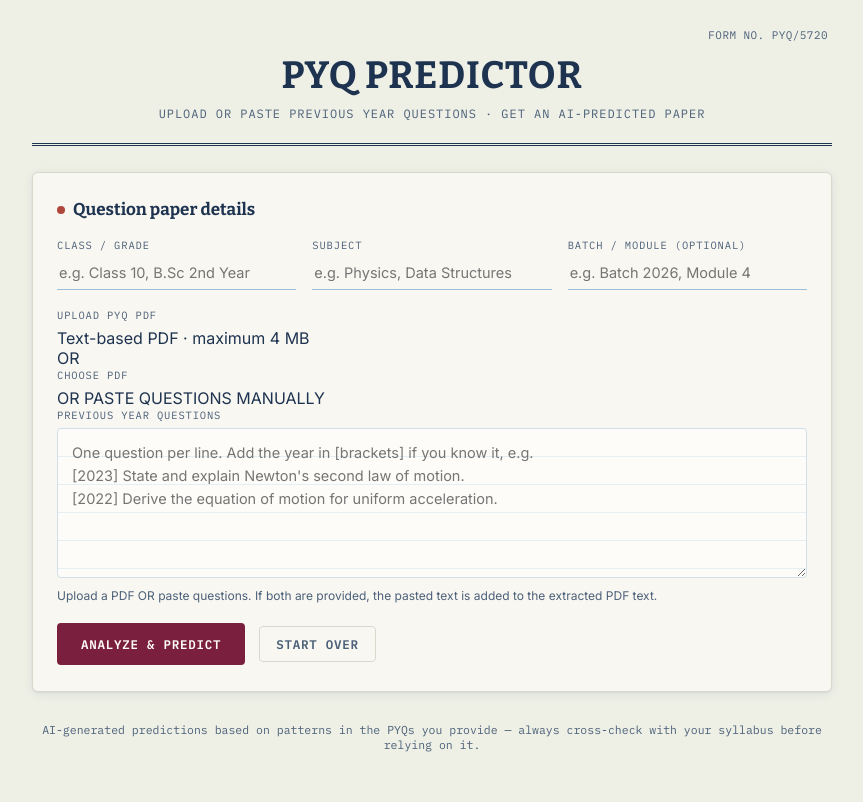
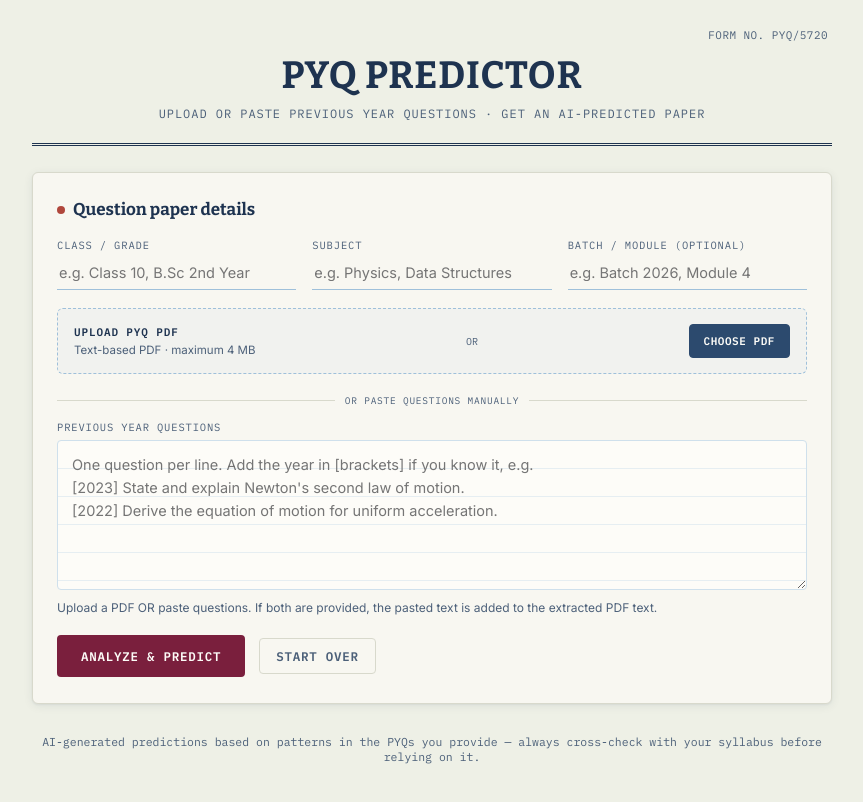
Before and after one commit to naliathdivanshu-bot/pyqproj, a Next.js app: page / in a window 1280 px wide. Shown: the top 802 px of the page, without its empty margins (208-1071 px from the left). Built offline with nearby package versions, Linux system fonts and the light colour scheme.

Commit message:
Style PDF upload interface

```diff
--- a/app/globals.css
+++ b/app/globals.css
@@ -15,432 +15,69 @@
     --shadow: 0 2px 10px rgba(30,51,80,0.08), 0 1px 2px rgba(30,51,80,0.06);
   }
   *{box-sizing:border-box;}
-  body{
-    margin:0;
-    background:var(--paper);
-    color:var(--ink);
-    font-family:'Inter',sans-serif;
-    -webkit-font-smoothing:antialiased;
-    min-height:100vh;
-  }
-  .wrap{
-    max-width:840px;
-    margin:0 auto;
-    padding:28px 20px 80px;
-  }
-  /* ---------- Masthead ---------- */
-  .masthead{
-    text-align:center;
-    padding:18px 10px 22px;
-    border-bottom:3px double var(--ink);
-    margin-bottom:26px;
-    position:relative;
-  }
-  .masthead .code{
-    position:absolute;
-    top:0; right:4px;
-    font-family:'IBM Plex Mono',monospace;
-    font-size:11px;
-    letter-spacing:0.04em;
-    color:var(--ink-soft);
-  }
-  .masthead .code::before{ content:"FORM NO. PYQ/"; }
-  .masthead h1{
-    font-family:'Bitter',serif;
-    font-weight:700;
-    font-size:clamp(26px,5vw,38px);
-    letter-spacing:0.02em;
-    text-transform:uppercase;
-    margin:6px 0 8px;
-  }
-  .masthead p{
-    font-family:'IBM Plex Mono',monospace;
-    font-size:12px;
-    letter-spacing:0.08em;
-    text-transform:uppercase;
-    color:var(--ink-soft);
-    margin:0;
-  }
-  .stamp{
-    display:inline-block;
-    font-family:'IBM Plex Mono',monospace;
-    font-weight:600;
-    font-size:11px;
-    letter-spacing:0.09em;
-    text-transform:uppercase;
-    border:2px solid var(--stamp-maroon);
-    color:var(--stamp-maroon);
-    padding:4px 12px;
-    border-radius:3px;
-    transform:rotate(-4deg);
-    margin-top:12px;
-    background:rgba(122,31,61,0.04);
-  }
-  /* ---------- Setup card ---------- */
-  .card{
-    background:var(--paper-card);
-    border:1px solid var(--line);
-    border-radius:6px;
-    box-shadow:var(--shadow);
-    padding:26px 24px;
-    margin-bottom:24px;
-  }
-  .card h2{
-    font-family:'Bitter',serif;
-    font-size:17px;
-    margin:0 0 18px;
-    display:flex;
-    align-items:center;
-    gap:8px;
-  }
-  .card h2::before{
-    content:"";
-    width:8px;height:8px;
-    background:var(--margin-red);
-    border-radius:50%;
-    display:inline-block;
-  }
-  .field-row{
-    display:grid;
-    grid-template-columns:1fr 1fr 1fr;
-    gap:16px;
-    margin-bottom:18px;
-  }
-  @media(max-width:640px){ .field-row{ grid-template-columns:1fr; } }
-  label{
-    display:block;
-    font-family:'IBM Plex Mono',monospace;
-    font-size:10.5px;
-    letter-spacing:0.08em;
-    text-transform:uppercase;
-    color:var(--ink-soft);
-    margin-bottom:6px;
-  }
-  input[type=text], textarea{
-    width:100%;
-    font-family:'Inter',sans-serif;
-    font-size:14.5px;
-    color:var(--ink);
-    background:transparent;
-    border:none;
-    border-bottom:1.5px solid var(--rule-blue);
-    padding:6px 2px 8px;
-    outline:none;
-    transition:border-color .15s ease;
-  }
-  input[type=text]:focus, textarea:focus{
-    border-bottom-color:var(--margin-red);
-  }
-  textarea{
-    border:1px solid var(--rule-blue-soft);
-    border-radius:4px;
-    padding:12px 14px;
-    resize:vertical;
-    min-height:150px;
-    line-height:1.6;
-    background:
-      repeating-linear-gradient(var(--white), var(--white) 27px, var(--rule-blue-soft) 28px);
-  }
-  .hint{
-    font-size:12px;
-    color:var(--ink-soft);
-    margin-top:6px;
-  }
-  .actions{
-    display:flex;
-    align-items:center;
-    gap:14px;
-    margin-top:20px;
-    flex-wrap:wrap;
-  }
-  button{
-    font-family:'IBM Plex Mono',monospace;
-    font-weight:600;
-    font-size:12.5px;
-    letter-spacing:0.06em;
-    text-transform:uppercase;
-    cursor:pointer;
-    border-radius:4px;
-    transition:transform .12s ease, box-shadow .12s ease, background .15s ease;
-  }
-  .btn-primary{
-    background:var(--stamp-maroon);
-    color:var(--white);
-    border:2px solid var(--stamp-maroon);
-    padding:11px 22px;
-  }
-  .btn-primary:hover{ transform:translateY(-1px); box-shadow:0 4px 10px rgba(122,31,61,0.25); }
-  .btn-primary:disabled{ opacity:0.55; cursor:not-allowed; transform:none; box-shadow:none; }
-  .btn-ghost{
-    background:transparent;
-    color:var(--ink-soft);
-    border:1.5px solid var(--line);
-    padding:9px 16px;
-  }
-  .btn-ghost:hover{ border-color:var(--ink-soft); color:var(--ink); }
-  @media (prefers-reduced-motion: reduce){
-    *{ transition:none !important; animation:none !important; }
-  }
-  /* ---------- Loading / error ---------- */
-  .status-box{
-    display:flex;
-    align-items:center;
-    gap:12px;
-    font-family:'IBM Plex Mono',monospace;
-    font-size:13px;
-    color:var(--ink-soft);
-    padding:16px 0;
-  }
-  .spinner{
-    width:16px;height:16px;
-    border:2.5px solid var(--rule-blue-soft);
-    border-top-color:var(--margin-red);
-    border-radius:50%;
-    animation:spin .8s linear infinite;
-    flex-shrink:0;
-  }
-  @keyframes spin{ to{ transform:rotate(360deg); } }
-  .error-box{
-    border:1.5px solid var(--margin-red);
-    background:rgba(176,71,60,0.06);
-    color:var(--margin-red);
-    padding:14px 16px;
-    border-radius:5px;
-    font-size:13.5px;
-    margin-top:14px;
-  }
-  /* ---------- Tabs ---------- */
-  .tabs{
-    display:flex;
-    gap:4px;
-    margin-bottom:0;
-    border-bottom:2px solid var(--ink);
-    overflow-x:auto;
-  }
-  .tab-btn{
-    background:var(--line);
-    color:var(--ink-soft);
-    border:1px solid var(--line);
-    border-bottom:none;
-    padding:10px 18px;
-    border-radius:6px 6px 0 0;
-    font-family:'IBM Plex Mono',monospace;
-    font-size:12px;
-    letter-spacing:0.05em;
-    text-transform:uppercase;
-    white-space:nowrap;
-  }
-  .tab-btn.active{
-    background:var(--paper-card);
-    color:var(--ink);
-    font-weight:600;
-    border-color:var(--ink);
-    position:relative;
-    top:2px;
-  }
-  .tab-panel{
-    background:var(--paper-card);
-    border:1px solid var(--ink);
-    border-top:none;
-    border-radius:0 0 6px 6px;
-    padding:26px 24px;
-    box-shadow:var(--shadow);
-  }
-  .tab-panel[hidden]{ display:none; }
-  /* ---------- Predicted paper ---------- */
-  .paper-sheet{
-    position:relative;
-    background:
-      repeating-linear-gradient(var(--white), var(--white) 30px, var(--rule-blue-soft) 31px);
-    border:1px solid var(--line);
-    border-radius:4px;
-    padding:24px 24px 24px 44px;
-  }
-  .paper-sheet::before{
-    content:"";
-    position:absolute;
-    left:30px; top:0; bottom:0;
-    width:1.5px;
-    background:var(--margin-red);
-    opacity:0.55;
-  }
-  .paper-head{
-    text-align:center;
-    margin-bottom:14px;
-    padding-bottom:14px;
-    border-bottom:1px solid var(--ink);
-  }
-  .paper-head h3{
-    font-family:'Bitter',serif;
-    font-size:19px;
-    margin:0 0 6px;
-  }
-  .paper-meta{
-    font-family:'IBM Plex Mono',monospace;
-    font-size:11.5px;
-    color:var(--ink-soft);
-    display:flex;
-    justify-content:center;
-    gap:18px;
-    flex-wrap:wrap;
-  }
-  .summary-box{
-    font-size:13.5px;
-    color:var(--ink-soft);
-    background:rgba(159,192,218,0.15);
-    border-left:3px solid var(--rule-blue);
-    padding:10px 14px;
-    margin-bottom:18px;
-    border-radius:0 4px 4px 0;
-  }
-  .instructions{
-    font-size:12.5px;
-    color:var(--ink-soft);
-    margin-bottom:16px;
-    padding-left:18px;
-  }
-  .instructions li{ margin-bottom:3px; }
-  .section-block{ margin-bottom:20px; }
-  .section-block h4{
-    font-family:'Bitter',serif;
-    font-size:14.5px;
-    margin:0 0 4px;
-    color:var(--stamp-navy);
-  }
-  .section-instr{
-    font-size:12px;
-    font-style:italic;
-    color:var(--ink-soft);
-    margin-bottom:10px;
-  }
-  .q-row{
-    display:flex;
-    gap:10px;
-    padding:8px 0;
-    border-bottom:1px dashed var(--line);
-    font-size:14px;
-    line-height:1.55;
-  }
-  .q-row:last-child{ border-bottom:none; }
-  .q-num{
-    font-family:'IBM Plex Mono',monospace;
-    color:var(--margin-red);
-    font-weight:600;
-    flex-shrink:0;
-    min-width:22px;
-  }
-  .q-text{ flex:1; }
-  .q-marks{
-    font-family:'IBM Plex Mono',monospace;
-    font-size:12px;
-    color:var(--ink-soft);
-    flex-shrink:0;
-    white-space:nowrap;
-  }
-  /* ---------- Topic wise ---------- */
-  .topic-card{
-    border:1px solid var(--line);
-    border-radius:5px;
-    margin-bottom:10px;
-    overflow:hidden;
-  }
-  .topic-card summary{
-    cursor:pointer;
-    list-style:none;
-    padding:13px 16px;
-    display:flex;
-    align-items:center;
-    justify-content:space-between;
-    background:var(--white);
-    font-family:'Bitter',serif;
-    font-size:15px;
-    font-weight:600;
-  }
-  .topic-card summary::-webkit-details-marker{ display:none; }
-  .topic-card summary::after{
-    content:"+";
-    font-family:'IBM Plex Mono',monospace;
-    font-size:16px;
-    color:var(--ink-soft);
-  }
-  .topic-card[open] summary::after{ content:"–"; }
-  .topic-count{
-    font-family:'IBM Plex Mono',monospace;
-    font-size:11px;
-    font-weight:500;
-    background:var(--stamp-navy);
-    color:var(--white);
-    padding:2px 9px;
-    border-radius:20px;
-    margin-left:10px;
-  }
-  .topic-card summary{ gap:10px; }
-  .topic-card summary > span:first-child{ flex:1; }
-  .topic-q-list{
-    padding:6px 16px 14px 20px;
-    margin:0;
-    font-size:13.5px;
-    line-height:1.7;
-    color:var(--ink);
-  }
-  .topic-q-list li{ margin-bottom:6px; }
-  /* ---------- Highly predicted ---------- */
-  .predict-card{
-    position:relative;
-    background:var(--white);
-    border:1px solid var(--line);
-    border-radius:6px;
-    padding:16px 18px;
-    margin-bottom:14px;
-  }
-  .predict-top{
-    display:flex;
-    justify-content:space-between;
-    align-items:flex-start;
-    gap:12px;
-    margin-bottom:8px;
-  }
-  .predict-q{
-    font-size:14.5px;
-    line-height:1.55;
-    font-weight:500;
-  }
-  .confidence-badge{
-    font-family:'IBM Plex Mono',monospace;
-    font-size:10px;
-    font-weight:700;
-    letter-spacing:0.06em;
-    text-transform:uppercase;
-    padding:4px 9px;
-    border-radius:3px;
-    white-space:nowrap;
-    transform:rotate(-3deg);
-    flex-shrink:0;
-    border:1.5px solid currentColor;
-  }
-  .conf-veryhigh{ color:var(--stamp-maroon); }
-  .conf-high{ color:var(--stamp-navy); }
-  .conf-medium{ color:var(--stamp-slate); }
-  .predict-reason{
-    font-size:12.5px;
-    color:var(--ink-soft);
-    font-style:italic;
-    margin-bottom:8px;
-  }
-  .topic-pill{
-    display:inline-block;
-    font-family:'IBM Plex Mono',monospace;
-    font-size:10.5px;
-    background:var(--highlight);
-    color:var(--ink);
-    padding:2px 9px;
-    border-radius:20px;
-  }
-  footer{
-    text-align:center;
-    font-size:11.5px;
-    color:var(--ink-soft);
-    margin-top:30px;
-    font-family:'IBM Plex Mono',monospace;
-  }
-  :focus-visible{ outline:2px solid var(--margin-red); outline-offset:2px; }
+  body{margin:0;background:var(--paper);color:var(--ink);font-family:'Inter',sans-serif;-webkit-font-smoothing:antialiased;min-height:100vh;}
+  .wrap{max-width:840px;margin:0 auto;padding:28px 20px 80px;}
+  .masthead{text-align:center;padding:18px 10px 22px;border-bottom:3px double var(--ink);margin-bottom:26px;position:relative;}
+  .masthead .code{position:absolute;top:0;right:4px;font-family:'IBM Plex Mono',monospace;font-size:11px;letter-spacing:0.04em;color:var(--ink-soft);}
+  .masthead .code::before{content:"FORM NO. PYQ/";}
+  .masthead h1{font-family:'Bitter',serif;font-weight:700;font-size:clamp(26px,5vw,38px);letter-spacing:0.02em;text-transform:uppercase;margin:6px 0 8px;}
+  .masthead p{font-family:'IBM Plex Mono',monospace;font-size:12px;letter-spacing:0.08em;text-transform:uppercase;color:var(--ink-soft);margin:0;}
+  .stamp{display:inline-block;font-family:'IBM Plex Mono',monospace;font-weight:600;font-size:11px;letter-spacing:0.09em;text-transform:uppercase;border:2px solid var(--stamp-maroon);color:var(--stamp-maroon);padding:4px 12px;border-radius:3px;transform:rotate(-4deg);margin-top:12px;background:rgba(122,31,61,0.04);}
+  .card{background:var(--paper-card);border:1px solid var(--line);border-radius:6px;box-shadow:var(--shadow);padding:26px 24px;margin-bottom:24px;}
+  .card h2{font-family:'Bitter',serif;font-size:17px;margin:0 0 18px;display:flex;align-items:center;gap:8px;}
+  .card h2::before{content:"";width:8px;height:8px;background:var(--margin-red);border-radius:50%;display:inline-block;}
+  .field-row{display:grid;grid-template-columns:1fr 1fr 1fr;gap:16px;margin-bottom:18px;}
+  @media(max-width:640px){.field-row{grid-template-columns:1fr;}}
+  label{display:block;font-family:'IBM Plex Mono',monospace;font-size:10.5px;letter-spacing:0.08em;text-transform:uppercase;color:var(--ink-soft);margin-bottom:6px;}
+  input[type=text],textarea{width:100%;font-family:'Inter',sans-serif;font-size:14.5px;color:var(--ink);background:transparent;border:none;border-bottom:1.5px solid var(--rule-blue);padding:6px 2px 8px;outline:none;transition:border-color .15s ease;}
+  input[type=text]:focus,textarea:focus{border-bottom-color:var(--margin-red);}
+  textarea{border:1px solid var(--rule-blue-soft);border-radius:4px;padding:12px 14px;resize:vertical;min-height:150px;line-height:1.6;background:repeating-linear-gradient(var(--white),var(--white) 27px,var(--rule-blue-soft) 28px);}
+  .hint{font-size:12px;color:var(--ink-soft);margin-top:6px;}
+
+  /* ---------- PDF upload ---------- */
+  .pdf-upload-box{border:1.5px dashed var(--rule-blue);background:rgba(159,192,218,0.08);border-radius:6px;padding:15px 16px;margin-top:4px;}
+  .pdf-upload-head{display:flex;align-items:center;gap:14px;justify-content:space-between;}
+  .pdf-upload-head label{margin:0;color:var(--ink);font-weight:700;font-size:11px;}
+  .pdf-subtext{font-size:11.5px;color:var(--ink-soft);margin-top:4px;}
+  .pdf-or{font-family:'IBM Plex Mono',monospace;font-size:10px;color:var(--ink-soft);}
+  .file-button{display:inline-block!important;background:var(--stamp-navy);color:var(--white)!important;border:1.5px solid var(--stamp-navy);border-radius:4px;padding:9px 14px;cursor:pointer!important;font-family:'IBM Plex Mono',monospace!important;font-size:11px!important;letter-spacing:.05em;text-transform:uppercase;white-space:nowrap;}
+  .file-button:hover{opacity:.9;}
+  .file-selected{margin-top:12px;padding:9px 11px;background:var(--white);border:1px solid var(--line);border-radius:4px;display:flex;align-items:center;justify-content:space-between;gap:10px;font-size:12.5px;}
+  .remove-file{background:transparent;border:none;color:var(--margin-red);padding:2px 4px;font-size:10px;}
+  .paste-divider{display:flex;align-items:center;gap:10px;margin:20px 0 13px;color:var(--ink-soft);font-family:'IBM Plex Mono',monospace;font-size:9.5px;letter-spacing:.08em;}
+  .paste-divider::before,.paste-divider::after{content:"";height:1px;background:var(--line);flex:1;}
+  @media(max-width:500px){.pdf-upload-head{align-items:flex-start;flex-wrap:wrap;}.pdf-or{display:none;}.file-button{margin-left:auto;}}
+
+  .actions{display:flex;align-items:center;gap:14px;margin-top:20px;flex-wrap:wrap;}
+  button{font-family:'IBM Plex Mono',monospace;font-weight:600;font-size:12.5px;letter-spacing:0.06em;text-transform:uppercase;cursor:pointer;border-radius:4px;transition:transform .12s ease,box-shadow .12s ease,background .15s ease;}
+  .btn-primary{background:var(--stamp-maroon);color:var(--white);border:2px solid var(--stamp-maroon);padding:11px 22px;}
+  .btn-primary:hover{transform:translateY(-1px);box-shadow:0 4px 10px rgba(122,31,61,0.25);}
+  .btn-primary:disabled{opacity:.55;cursor:not-allowed;transform:none;box-shadow:none;}
+  .btn-ghost{background:transparent;color:var(--ink-soft);border:1.5px solid var(--line);padding:9px 16px;}
+  .btn-ghost:hover{border-color:var(--ink-soft);color:var(--ink);}
+  @media(prefers-reduced-motion:reduce){*{transition:none!important;animation:none!important;}}
+  .status-box{display:flex;align-items:center;gap:12px;font-family:'IBM Plex Mono',monospace;font-size:13px;color:var(--ink-soft);padding:16px 0;}
+  .spinner{width:16px;height:16px;border:2.5px solid var(--rule-blue-soft);border-top-color:var(--margin-red);border-radius:50%;animation:spin .8s linear infinite;flex-shrink:0;}
+  @keyframes spin{to{transform:rotate(360deg)}}
+  .error-box{border:1.5px solid var(--margin-red);background:rgba(176,71,60,0.06);color:var(--margin-red);padding:14px 16px;border-radius:5px;font-size:13.5px;margin-top:14px;}
+  .tabs{display:flex;gap:4px;margin-bottom:0;border-bottom:2px solid var(--ink);overflow-x:auto;}
+  .tab-btn{background:var(--line);color:var(--ink-soft);border:1px solid var(--line);border-bottom:none;padding:10px 18px;border-radius:6px 6px 0 0;font-family:'IBM Plex Mono',monospace;font-size:12px;letter-spacing:.05em;text-transform:uppercase;white-space:nowrap;}
+  .tab-btn.active{background:var(--paper-card);color:var(--ink);font-weight:600;border-color:var(--ink);position:relative;top:2px;}
+  .tab-panel{background:var(--paper-card);border:1px solid var(--ink);border-top:none;border-radius:0 0 6px 6px;padding:26px 24px;box-shadow:var(--shadow);}
+  .tab-panel[hidden]{display:none;}
+  .paper-sheet{position:relative;background:repeating-linear-gradient(var(--white),var(--white) 30px,var(--rule-blue-soft) 31px);border:1px solid var(--line);border-radius:4px;padding:24px 24px 24px 44px;}
+  .paper-sheet::before{content:"";position:absolute;left:30px;top:0;bottom:0;width:1.5px;background:var(--margin-red);opacity:.55;}
+  .paper-head{text-align:center;margin-bottom:14px;padding-bottom:14px;border-bottom:1px solid var(--ink);}
+  .paper-head h3{font-family:'Bitter',serif;font-size:19px;margin:0 0 6px;}
+  .paper-meta{font-family:'IBM Plex Mono',monospace;font-size:11.5px;color:var(--ink-soft);display:flex;justify-content:center;gap:18px;flex-wrap:wrap;}
+  .summary-box{font-size:13.5px;color:var(--ink-soft);background:rgba(159,192,218,.15);border-left:3px solid var(--rule-blue);padding:10px 14px;margin-bottom:18px;border-radius:0 4px 4px 0;}
+  .instructions{font-size:12.5px;color:var(--ink-soft);margin-bottom:16px;padding-left:18px;}
+  .instructions li{margin-bottom:3px;}.section-block{margin-bottom:20px;}
+  .section-block h4{font-family:'Bitter',serif;font-size:14.5px;margin:0 0 4px;color:var(--stamp-navy);}
+  .section-instr{font-size:12px;font-style:italic;color:var(--ink-soft);margin-bottom:10px;}
+  .q-row{display:flex;gap:10px;padding:8px 0;border-bottom:1px dashed var(--line);font-size:14px;line-height:1.55;}
+  .q-row:last-child{border-bottom:none;}.q-num{font-family:'IBM Plex Mono',monospace;color:var(--margin-red);font-weight:600;flex-shrink:0;min-width:22px;}.q-text{flex:1;}.q-marks{font-family:'IBM Plex Mono',monospace;font-size:12px;color:var(--ink-soft);flex-shrink:0;white-space:nowrap;}
+  .topic-card{border:1px solid var(--line);border-radius:5px;margin-bottom:10px;overflow:hidden;}.topic-card summary{cursor:pointer;list-style:none;padding:13px 16px;display:flex;align-items:center;justify-content:space-between;background:var(--white);font-family:'Bitter',serif;font-size:15px;font-weight:600;gap:10px;}.topic-card summary::-webkit-details-marker{display:none;}.topic-card summary::after{content:"+";font-family:'IBM Plex Mono',monospace;font-size:16px;color:var(--ink-soft);}.topic-card[open] summary::after{content:"–";}.topic-count{font-family:'IBM Plex Mono',monospace;font-size:11px;font-weight:500;background:var(--stamp-navy);color:var(--white);padding:2px 9px;border-radius:20px;margin-left:10px;}.topic-card summary>span:first-child{flex:1;}.topic-q-list{padding:6px 16px 14px 20px;margin:0;font-size:13.5px;line-height:1.7;color:var(--ink);}.topic-q-list li{margin-bottom:6px;}
+  .predict-card{position:relative;background:var(--white);border:1px solid var(--line);border-radius:6px;padding:16px 18px;margin-bottom:14px;}.predict-top{display:flex;justify-content:space-between;align-items:flex-start;gap:12px;margin-bottom:8px;}.predict-q{font-size:14.5px;line-height:1.55;font-weight:500;}.confidence-badge{font-family:'IBM Plex Mono',monospace;font-size:10px;font-weight:700;letter-spacing:.06em;text-transform:uppercase;padding:4px 9px;border-radius:3px;white-space:nowrap;transform:rotate(-3deg);flex-shrink:0;border:1.5px solid currentColor;}.conf-veryhigh{color:var(--stamp-maroon);}.conf-high{color:var(--stamp-navy);}.conf-medium{color:var(--stamp-slate);}.predict-reason{font-size:12.5px;color:var(--ink-soft);font-style:italic;margin-bottom:8px;}.topic-pill{display:inline-block;font-family:'IBM Plex Mono',monospace;font-size:10.5px;background:var(--highlight);color:var(--ink);padding:2px 9px;border-radius:20px;}
+  footer{text-align:center;font-size:11.5px;color:var(--ink-soft);margin-top:30px;font-family:'IBM Plex Mono',monospace;}
+  :focus-visible{outline:2px solid var(--margin-red);outline-offset:2px;}
```
